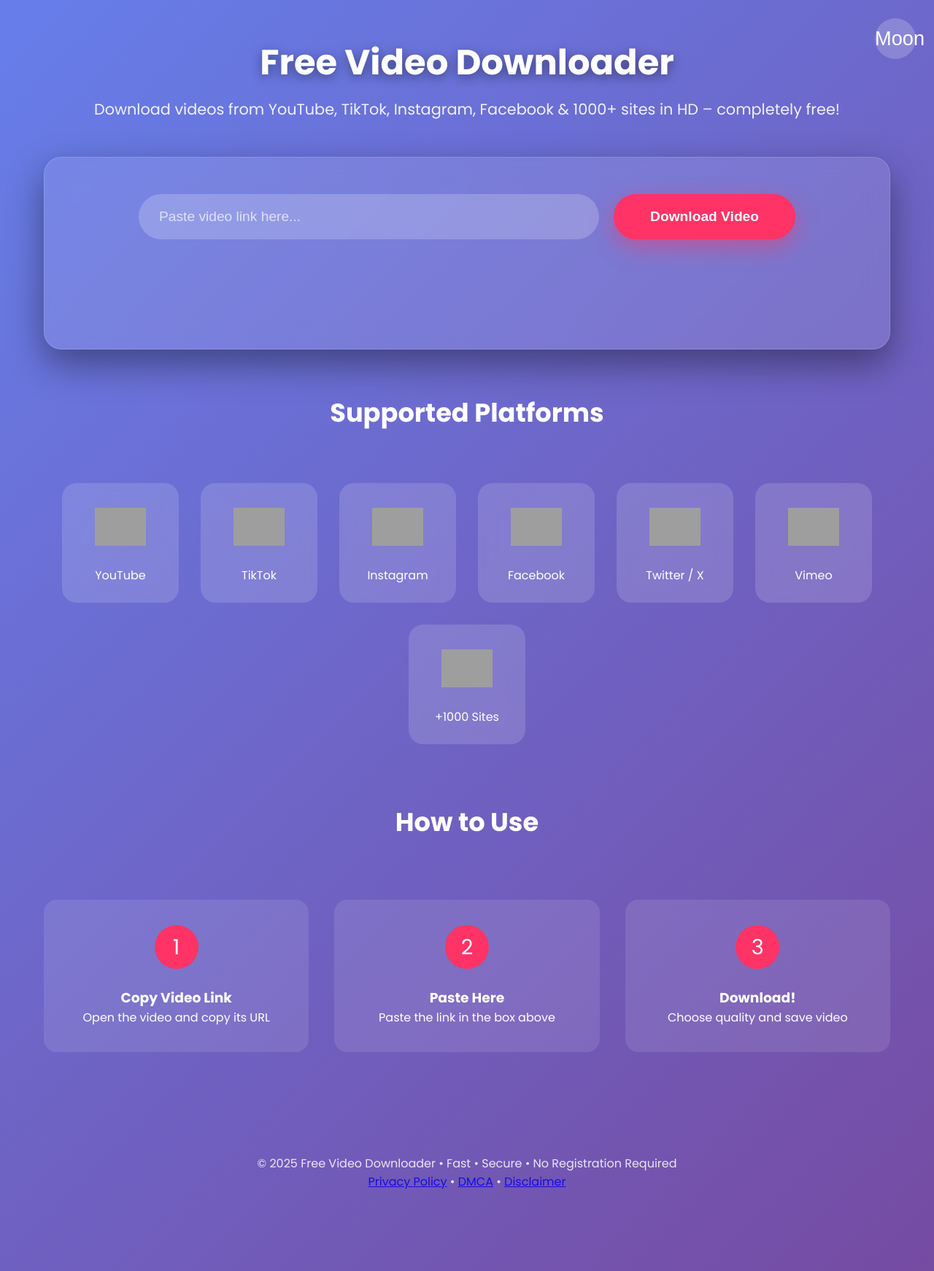
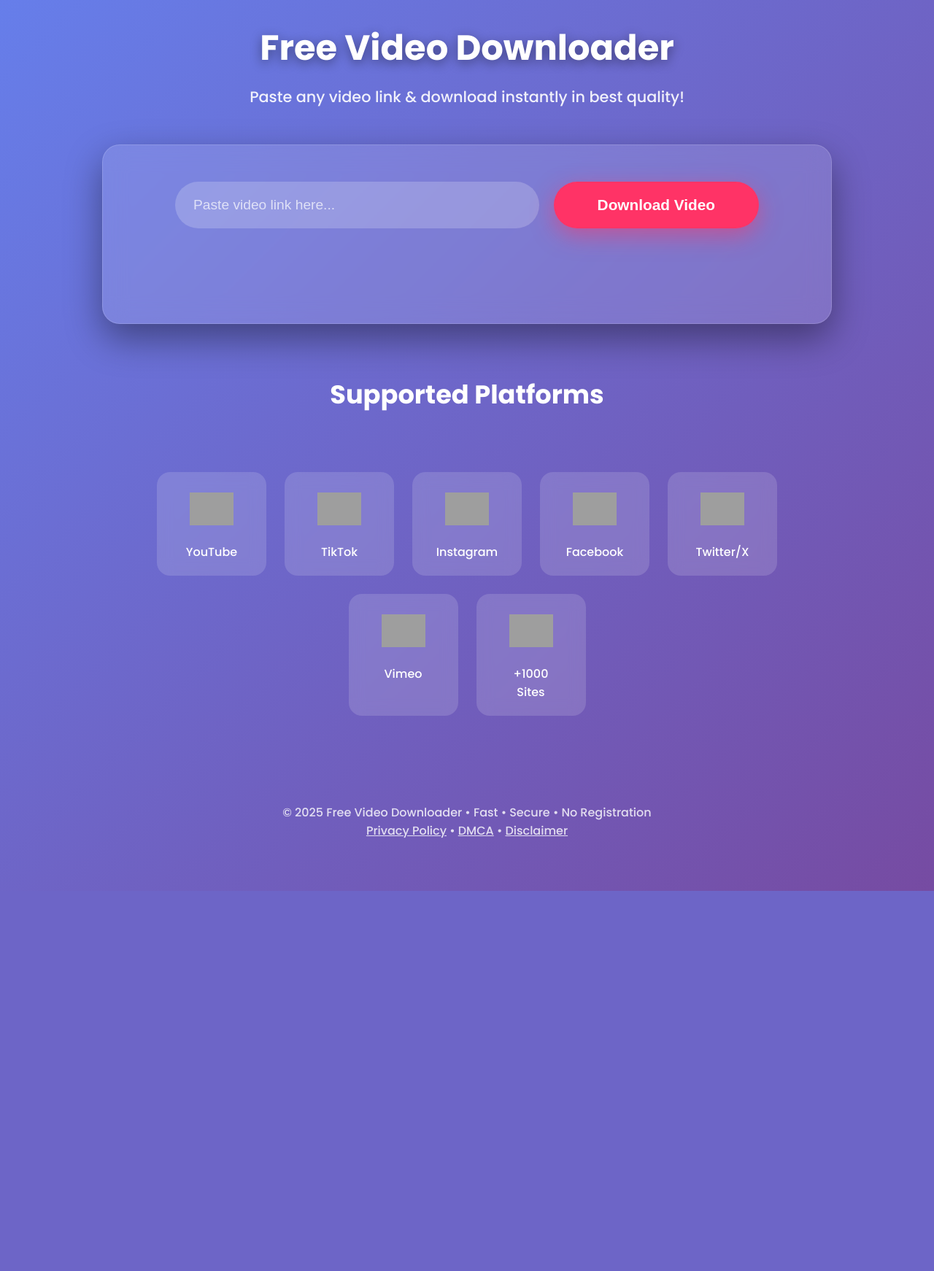
Before and after one commit to toktokbuzz-droid/video-downloader, a Flask app: page / in a window 1280 px wide. Shown: the whole page at 73% size. After the commit the page ends 1221 px from the top, so only its background shows below. Run offline with Flask 3, Linux system fonts and the light colour scheme; some libraries are stand-ins or nearby versions; grey boxes are pictures that could not be loaded.

Commit message:
Update index.html

```diff
--- a/templates/index.html
+++ b/templates/index.html
@@ -3,223 +3,223 @@
 <head>
   <meta charset="UTF-8" />
   <meta name="viewport" content="width=device-width, initial-scale=1.0"/>
-  <title>Free Video Downloader – YouTube, TikTok, Instagram & 1000+ Sites</title>
-  <meta name="description" content="Download videos from YouTube, TikTok, Instagram, Facebook, Twitter, Vimeo and 1000+ sites in HD for free. Fast, safe and no registration required."/>
+  <title>Free Video Downloader – YouTube, TikTok, Instagram & More</title>
+  <meta name="description" content="Download videos from YouTube, TikTok, Instagram, Facebook & 1000+ sites in HD with just one click. Fast, free, no signup!"/>
 
   <!-- SEO -->
-  <meta property="og:title" content="Free Video Downloader – YouTube, TikTok, Instagram & More" />
-  <meta property="og:description" content="Download any video in HD quality – completely free, no signup!" />
+  <meta property="og:title" content="Free Video Downloader – One Click HD Download" />
+  <meta property="og:description" content="Paste link → Click Download → Video saved instantly!" />
   <meta property="og:image" content="https://yourdomain.com/preview.jpg" />
 
-  <link href="https://fonts.googleapis.com/css2?family=Poppins:wght@400;500;600;700&display=swap" rel="stylesheet">
-  <link rel="stylesheet" href="https://cdnjs.cloudflare.com/ajax/libs/font-awesome/6.5.0/css/all.min.css"/>
+  <link href="https://fonts.googleapis.com/css2?family=Poppins:wght@500;600;700&display=swap" rel="stylesheet">
 
-  <!-- GOOGLE ADSENSE AUTO ADS (ON) – Sirf yeh ek baar lagana hai -->
+  <!-- Google AdSense Auto Ads (ON) -->
   <script async src="https://pagead2.googlesyndication.com/pagead/js/adsbygoogle.js?client=ca-pub-8700297475775171"
        crossorigin="anonymous"></script>
   <script>
        (adsbygoogle = window.adsbygoogle || []).push({
-            google_ad_client: "ca-pub-565656565651",
+            google_ad_client: "ca-pub-8700297475775171",
             enable_page_level_ads: true
        });
   </script>
 
   <style>
-    :root { --primary: #ff3366; }
     * { margin:0; padding:0; box-sizing:border-box; }
     body {
       font-family: 'Poppins', sans-serif;
       background: linear-gradient(135deg, #667eea 0%, #764ba2 100%);
       color: white;
       min-height: 100vh;
-      padding: 20px;
+      padding: 30px 20px;
+      text-align: center;
     }
-    .container { max-width: 1200px; margin: 0 auto; padding: 30px 20px; }
+    .container { max-width: 1000px; margin: 0 auto; }
 
-    header h1 { font-size: 3rem; text-align: center; margin-bottom: 12px; text-shadow: 0 4px 15px rgba(0,0,0,0.4); }
-    header p { text-align: center; font-size: 1.3rem; opacity: 0.9; margin-bottom: 50px; }
+    h1 {
+      font-size: 3rem;
+      margin-bottom: 15px;
+      text-shadow: 0 4px 15px rgba(0,0,0,0.4);
+    }
+    p {
+      font-size: 1.3rem;
+      opacity: 0.9;
+      margin-bottom: 50px;
+    }
 
     .card {
-      background: rgba(255,255,255,0.1);
+      background: rgba(255,255,255,0.12);
       backdrop-filter: blur(16px);
       border-radius: 24px;
       padding: 50px;
       box-shadow: 0 20px 50px rgba(0,0,0,0.4);
       border: 1px solid rgba(255,255,255,0.15);
-      margin-bottom: 50px;
     }
 
-    .input-group {
-      display: flex; gap: 20px; max-width: 900px; margin: 0 auto; flex-wrap: wrap; justify-content: center;
+    .input-box {
+      display: flex;
+      gap: 20px;
+      max-width: 800px;
+      margin: 0 auto 30px;
+      flex-wrap: wrap;
+      justify-content: center;
     }
     #urlInput {
-      flex: 1; min-width: 320px; padding: 20px 28px; font-size: 1.2rem; border: none; border-radius: 50px;
-      background: rgba(255,255,255,0.2); color: white; outline: none;
+      flex: 1;
+      min-width: 300px;
+      padding: 20px 25px;
+      font-size: 1.2rem;
+      border: none;
+      border-radius: 50px;
+      background: rgba(255,255,255,0.2);
+      color: white;
+      outline: none;
     }
     #urlInput::placeholder { color: rgba(255,255,255,0.7); }
-    #goBtn {
-      padding: 20px 50px; background: var(--primary); color: white; border: none; border-radius: 50px;
-      font-weight: 600; font-size: 1.2rem; cursor: pointer;
+
+    #downloadBtn {
+      padding: 20px 60px;
+      background: #ff3366;
+      color: white;
+      border: none;
+      border-radius: 50px;
+      font-size: 1.3rem;
+      font-weight: 600;
+      cursor: pointer;
       box-shadow: 0 10px 30px rgba(255,51,102,0.5);
+      transition: 0.3s;
     }
-    #goBtn:hover { transform: translateY(-5px); }
+    #downloadBtn:hover { transform: translateY(-5px); box-shadow: 0 15px 40px rgba(255,51,102,0.6); }
+    #downloadBtn:active { transform: translateY(-2px); }
 
-    #status { text-align: center; font-size: 1.4rem; margin: 30px 0; min-height: 40px; }
+    #status {
+      margin-top: 25px;
+      font-size: 1.4rem;
+      min-height: 50px;
+    }
 
-    .progress { display:none; height:12px; background:rgba(255,255,255,0.2); border-radius:50px; overflow:hidden; margin:30px auto; max-width:600px; }
-    .bar { height:100%; width:0%; background:linear-gradient(90deg,#ff3366,#ff6b9d); border-radius:50px; }
-
-    #preview { display:none; text-align:center; margin:60px 0; }
-    #thumb { border-radius:20px; max-width:90%; max-height:500px; box-shadow:0 25px 60px rgba(0,0,0,0.6); }
-    #videoTitle { margin:30px 0 25px; font-size:2rem; font-weight:600; }
-    .quality { display:flex; gap:20px; justify-content:center; flex-wrap:wrap; }
-    .qbtn {
-      padding:18px 40px; background:rgba(255,255,255,0.15); border:2px solid rgba(255,255,255,0.3);
-      color:white; border-radius:50px; font-weight:600; cursor:pointer; transition:0.4s;
+    .loader {
+      display: none;
+      margin: 40px auto;
     }
-    .qbtn:hover { background:var(--primary); border-color:var(--primary); transform:scale(1.08); }
+    .spinner {
+      width: 60px;
+      height: 60px;
+      border: 6px solid rgba(255,255,255,0.3);
+      border-top: 6px solid #ff3366;
+      border-radius: 50%;
+      animation: spin 1s linear infinite;
+      margin: 0 auto;
+    }
+    @keyframes spin { to { transform: rotate(360deg); } }
 
     .platforms {
-      display: flex; flex-wrap: wrap; justify-content: center; gap: 30px; margin: 70px 0;
+      display: flex;
+      flex-wrap: wrap;
+      justify-content: center;
+      gap: 25px;
+      margin: 80px 0;
     }
     .plat {
       background: rgba(255,255,255,0.15);
-      padding: 25px 35px;
-      border-radius: 20px;
-      width: 160px;
-      text-align: center;
-      transition: 0.4s;
+      padding: 20px 30px;
+      border-radius: 18px;
+      width: 150px;
       backdrop-filter: blur(10px);
     }
-    .plat:hover { transform: translateY(-12px); background: rgba(255,255,255,0.25); }
-    .plat img { width: 70px; height: 70px; object-fit: contain; margin-bottom: 12px; }
+    .plat img { width: 60px; height: 60px; object-fit: contain; margin-bottom: 10px; }
 
-    .how-to { display:grid; grid-template-columns:repeat(auto-fit,minmax(280px,1fr)); gap:35px; margin:80px 0; }
-    .step { background:rgba(255,255,255,0.1); padding:35px; border-radius:18px; text-align:center; }
-    .step-number { width:60px; height:60px; background:var(--primary); color:white; border-radius:50%; line-height:60px; font-size:1.8rem; margin:0 auto 25px; }
+    footer {
+      margin-top: 80px;
+      padding: 40px;
+      opacity: 0.8;
+      font-size: 1rem;
+    }
+    footer a { color: white; text-decoration: underline; }
 
-    #themeToggle {
-      position: fixed; top:25px; right:25px; background:rgba(255,255,255,0.2); border:none;
-      width:56px; height:56px; border-radius:50%; color:white; font-size:1.7rem; cursor:pointer;
-      backdrop-filter:blur(12px); z-index:1000;
-    }
-
-    .loader { position:fixed; top:0; left:0; width:100%; height:100%; background:rgba(0,0,0,0.92);
-      backdrop-filter:blur(15px); display:none; justify-content:center; align-items:center; z-index:9999; }
-    .loader.active { display:flex; }
-    .spinner { width:80px; height:80px; border:8px solid #333; border-top:8px solid var(--primary); border-radius:50%; animation:spin 1s ease-in-out infinite; }
-    @keyframes spin { to { transform:rotate(360deg); } }
-
-    footer { text-align:center; padding:60px 20px; opacity:0.85; font-size:1rem; }
-    @media (max-width:768px) {
-      header h1 { font-size:2.4rem; }
-      .input-group { flex-direction:column; }
-      #goBtn { width:100%; max-width:340px; }
+    @media (max-width: 768px) {
+      h1 { font-size: 2.4rem; }
+      .input-box { flex-direction: column; }
+      #downloadBtn { width: 100%; max-width: 340px; margin: 0 auto; }
     }
   </style>
 </head>
 <body>
 
-  <button id="themeToggle">Moon</button>
-  <div class="loader" id="loader"><div class="spinner"></div></div>
-
   <div class="container">
-    <header>
-      <h1>Free Video Downloader</h1>
-      <p>Download videos from YouTube, TikTok, Instagram, Facebook & 1000+ sites in HD – completely free!</p>
-    </header>
+    <h1>Free Video Downloader</h1>
+    <p>Paste any video link & download instantly in best quality!</p>
 
     <div class="card">
-      <div class="input-group">
+      <div class="input-box">
         <input type="text" id="urlInput" placeholder="Paste video link here..." autocomplete="off"/>
-        <button id="goBtn">Download Video</button>
+        <button id="downloadBtn">Download Video</button>
       </div>
       <div id="status"></div>
-      <div class="progress"><div class="bar" id="bar"></div></div>
+      <div class="loader" id="loader"><div class="spinner"></div></div>
     </div>
 
-    <div id="preview">
-      <img id="thumb" src="" alt="Thumbnail">
-      <h2 id="videoTitle"></h2>
-      <div class="quality">
-        <button class="qbtn" data-q="1080">1080p Best</button>
-        <button class="qbtn" data-q="720">720p HD</button>
-        <button class="qbtn" data-q="360">360p Fast</button>
-        <button class="qbtn" data-q="audio">Audio MP3</button>
-      </div>
-    </div>
-
-    <h2 style="text-align:center; margin:60px 0 40px; font-size:2.2rem;">Supported Platforms</h2>
+    <h2 style="margin:70px 0 40px; font-size:2.2rem;">Supported Platforms</h2>
     <div class="platforms">
       <div class="plat"><img src="https://cdn.jsdelivr.net/gh/centerepit/icons/youtube.svg" alt="YouTube"><span>YouTube</span></div>
       <div class="plat"><img src="https://cdn.jsdelivr.net/gh/centerepit/icons/tiktok.svg" alt="TikTok"><span>TikTok</span></div>
       <div class="plat"><img src="https://cdn.jsdelivr.net/gh/centerepit/icons/instagram.svg" alt="Instagram"><span>Instagram</span></div>
       <div class="plat"><img src="https://cdn.jsdelivr.net/gh/centerepit/icons/facebook.svg" alt="Facebook"><span>Facebook</span></div>
-      <div class="plat"><img src="https://cdn.jsdelivr.net/gh/centerepit/icons/twitter.svg" alt="Twitter"><span>Twitter / X</span></div>
+      <div class="plat"><img src="https://cdn.jsdelivr.net/gh/centerepit/icons/twitter.svg" alt="Twitter"><span>Twitter/X</span></div>
       <div class="plat"><img src="https://cdn.jsdelivr.net/gh/centerepit/icons/vimeo.svg" alt="Vimeo"><span>Vimeo</span></div>
       <div class="plat"><img src="https://cdn.jsdelivr.net/gh/centerepit/icons/globe.svg" alt="More"><span>+1000 Sites</span></div>
     </div>
 
-    <h2 style="text-align:center; margin:80px 0 40px; font-size:2.2rem;">How to Use</h2>
-    <div class="how-to">
-      <div class="step"><div class="step-number">1</div><h3>Copy Video Link</h3><p>Open the video and copy its URL</p></div>
-      <div class="step"><div class="step-number">2</div><h3>Paste Here</h3><p>Paste the link in the box above</p></div>
-      <div class="step"><div class="step-number">3</div><h3>Download!</h3><p>Choose quality and save video</p></div>
-    </div>
-
     <footer>
-      © 2025 Free Video Downloader • Fast • Secure • No Registration Required<br>
+      © 2025 Free Video Downloader • Fast • Secure • No Registration<br>
       <a href="/privacy.html">Privacy Policy</a> • <a href="/dmca.html">DMCA</a> • <a href="/disclaimer.html">Disclaimer</a>
     </footer>
   </div>
 
   <script>
     const loader = document.getElementById('loader');
-    const bar = document.getElementById('bar');
-    let currentUrl = '';
+    const status = document.getElementById('status');
+    const btn = document.getElementById('downloadBtn');
 
-    document.getElementById('goBtn').onclick = async () => {
+    btn.onclick = async () => {
       const url = document.getElementById('urlInput').value.trim();
-      if (!url) return;
-      loader.classList.add('active');
-      currentUrl = url;
+      if (!url) {
+        status.innerHTML = '<span style="color:#ff6b6b">Please paste a video link!</span>';
+        return;
+      }
 
-      const res = await fetch('/info', {method:'POST', headers:{'Content-Type':'application/json'}, body:JSON.stringify({url})});
-      const data = await res.json();
-      loader.classList.remove('active');
-      if (res.ok) {
-        document.getElementById('thumb').src = data.thumbnail || '';
-        document.getElementById('videoTitle').textContent = data.title || 'Video';
-        document.getElementById('preview').style.display = 'block';
-        document.getElementById('status').innerHTML = '<span style="color:#4ade80">Select quality below</span>';
+      status.textContent = 'Downloading your video...';
+      loader.style.display = 'block';
+      btn.disabled = true;
+
+      try {
+        const res = await fetch('/download', {
+          method: 'POST',
+          headers: {'Content-Type': 'application/json'},
+          body: JSON.stringify({url: url, quality: 'best'})
+        });
+
+        if (res.ok) {
+          const blob = await res.blob();
+          const a = document.createElement('a');
+          a.href = URL.createObjectURL(blob);
+          a.download = 'video.mp4';
+          a.click();
+          status.innerHTML = '<span style="color:#51cf66">Download Started!</span>';
+        } else {
+          status.innerHTML = '<span style="color:#ff6b6b">Error: Invalid or private video</span>';
+        }
+      } catch (e) {
+        status.innerHTML = '<span style="color:#ff6b6b">Network error. Try again.</span>';
+      } finally {
+        loader.style.display = 'none';
+        btn.disabled = false;
       }
     };
 
-    document.querySelectorAll('.qbtn').forEach(btn => {
-      btn.onclick = () => {
-        loader.classList.add('active');
-        document.querySelector('.progress').style.display = 'block';
-        bar.style.width = '0%';
-
-        const xhr = new XMLHttpRequest();
-        xhr.open('POST', '/download', true);
-        xhr.responseType = 'blob';
-        xhr.onprogress = e => { if (e.lengthComputable) bar.style.width = (e.loaded/e.total*100)+'%'; };
-        xhr.onload = () => {
-          loader.classList.remove('active');
-          if (xhr.status===200) {
-            const a = document.createElement('a');
-            a.href = URL.createObjectURL(xhr.response);
-            a.download = document.getElementById('videoTitle').textContent + (btn.dataset.q==='audio'?'.mp3':'.mp4');
-            a.click();
-            document.getElementById('status').innerHTML = '<span style="color:#4ade80">Download Started!</span>';
-          }
-        };
-        xhr.send(JSON.stringify({url: currentUrl, quality: btn.dataset.q}));
-      };
+    // Enter key support
+    document.getElementById('urlInput').addEventListener('keypress', e => {
+      if (e.key === 'Enter') btn.click();
     });
-
-    document.getElementById('urlInput').addEventListener('keypress', e => { if (e.key==='Enter') document.getElementById('goBtn').click(); });
   </script>
 </body>
 </html>
```
